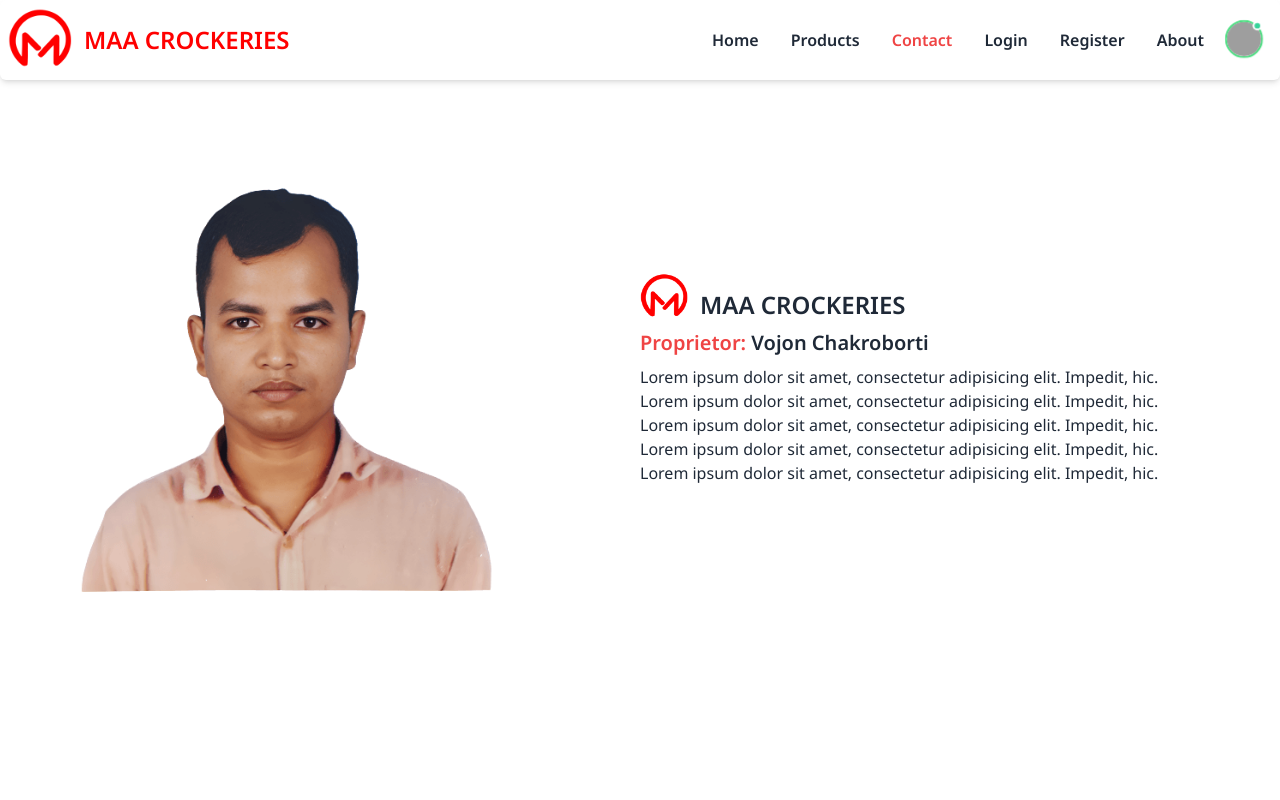
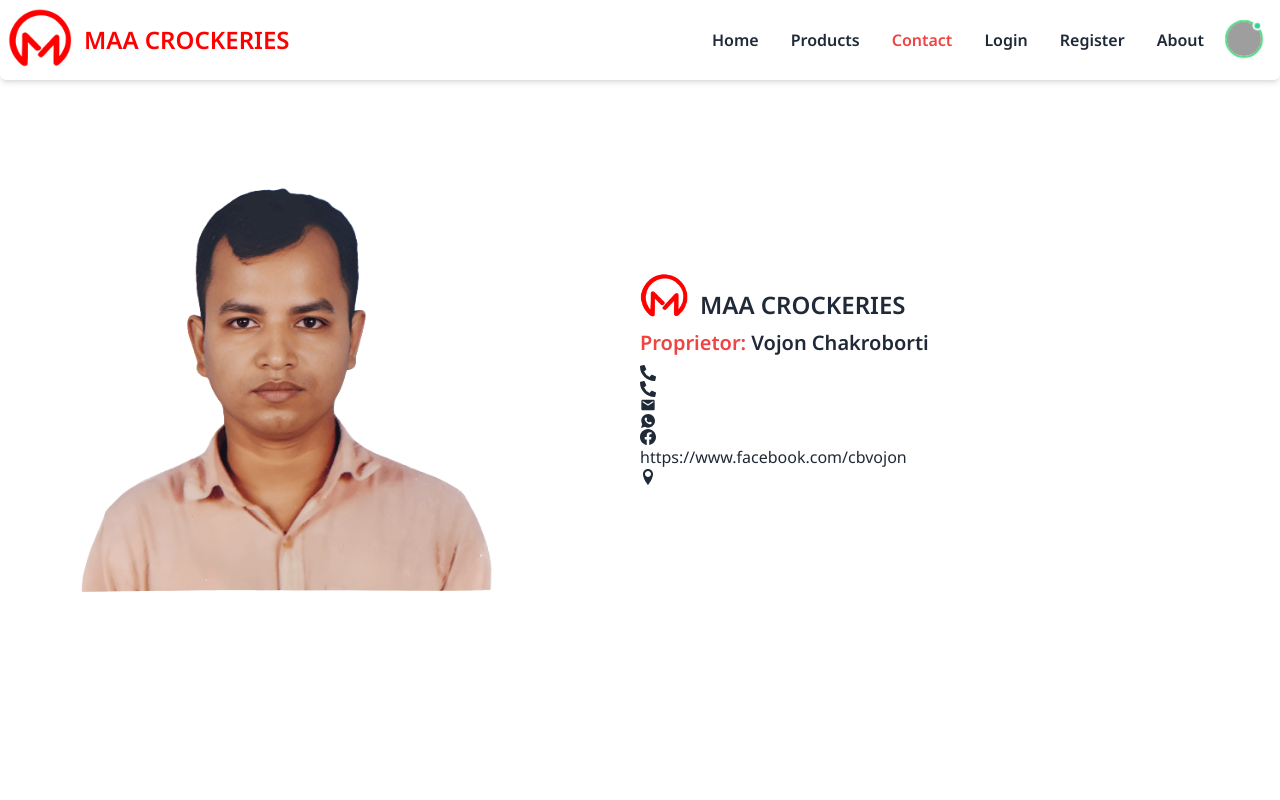
Before and after one commit to developer-shourav/MAA-CROCKERIES, a React (Vite) app: page /contact in a window 1280 px wide. Shown: the top 800 px of the page. Built offline with nearby package versions, Linux system fonts and the light colour scheme; grey boxes are pictures that could not be loaded.

Commit message:
contact icons added

```diff
--- a/src/pages/Contact/Contact.jsx
+++ b/src/pages/Contact/Contact.jsx
@@ -3,6 +3,11 @@
 import ProfileImg2 from '../../assets/profile2.png'
 import Profile from '../../assets/final-profile.png'
 import Logo from "../../assets/web-logo.png";
+import {FaPhoneAlt} from 'react-icons/fa';
+import { BsFacebook} from 'react-icons/bs';
+import { IoLogoWhatsapp} from 'react-icons/io';
+import {MdEmail} from 'react-icons/md';
+import {ImLocation} from 'react-icons/im';
 const Contact = () => {
     return (
         <div className='container mx-auto'>
@@ -30,11 +35,12 @@
 
                  <h3 className='font-bold text-xl my-2'><span className='text-red-500'>Proprietor: </span> Vojon Chakroborti</h3>
 
-                 <p>Lorem ipsum dolor sit amet, consectetur adipisicing elit. Impedit, hic.</p>
-                 <p>Lorem ipsum dolor sit amet, consectetur adipisicing elit. Impedit, hic.</p>
-                 <p>Lorem ipsum dolor sit amet, consectetur adipisicing elit. Impedit, hic.</p>
-                 <p>Lorem ipsum dolor sit amet, consectetur adipisicing elit. Impedit, hic.</p>
-                 <p>Lorem ipsum dolor sit amet, consectetur adipisicing elit. Impedit, hic.</p>
+                 <p><FaPhoneAlt/></p>
+                 <p><FaPhoneAlt/></p>
+                 <p><MdEmail/></p>
+                 <p><IoLogoWhatsapp/></p>
+                 <p> <BsFacebook/>  <a href="https://www.facebook.com/cbvojon" target='_blank'>https://www.facebook.com/cbvojon</a></p>
+                 <p><ImLocation/></p>
 
                </div>
             </div>
```
